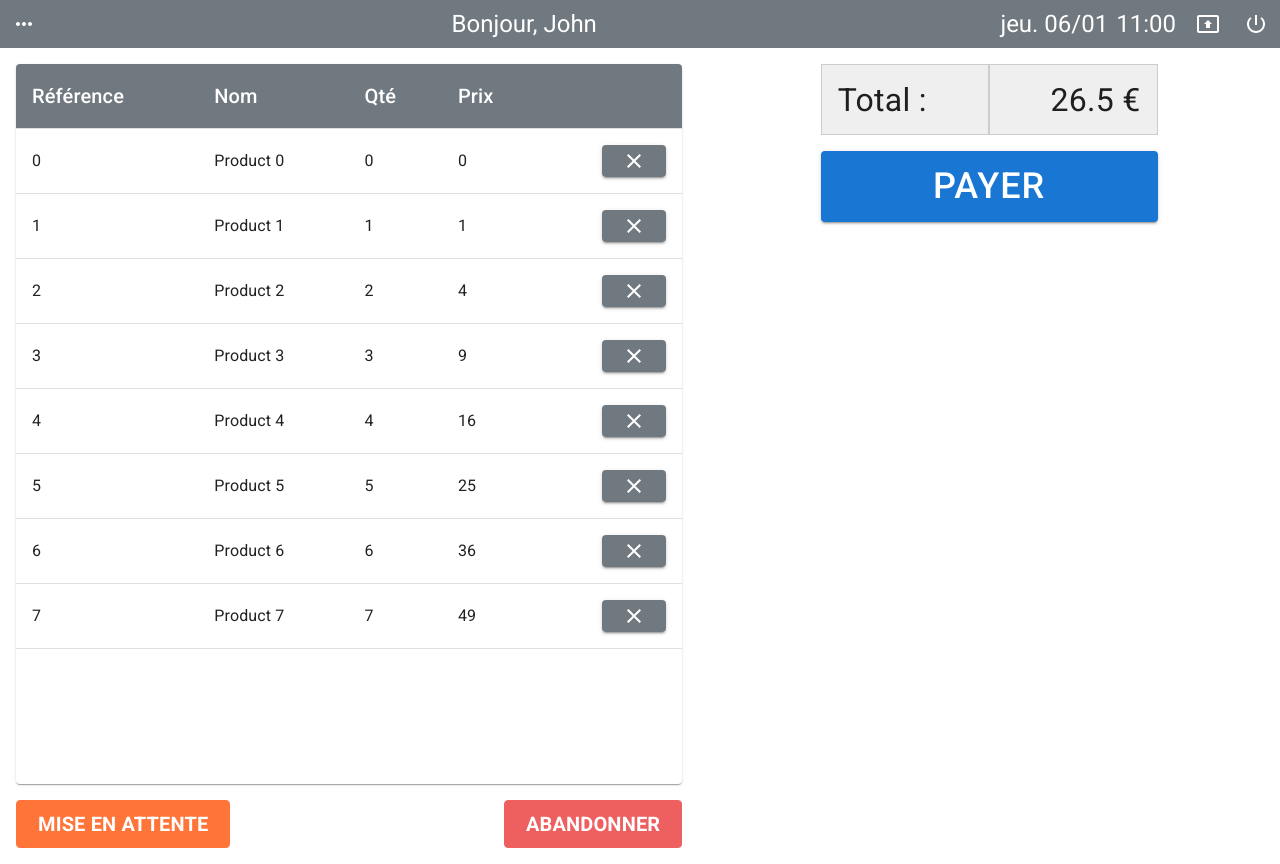
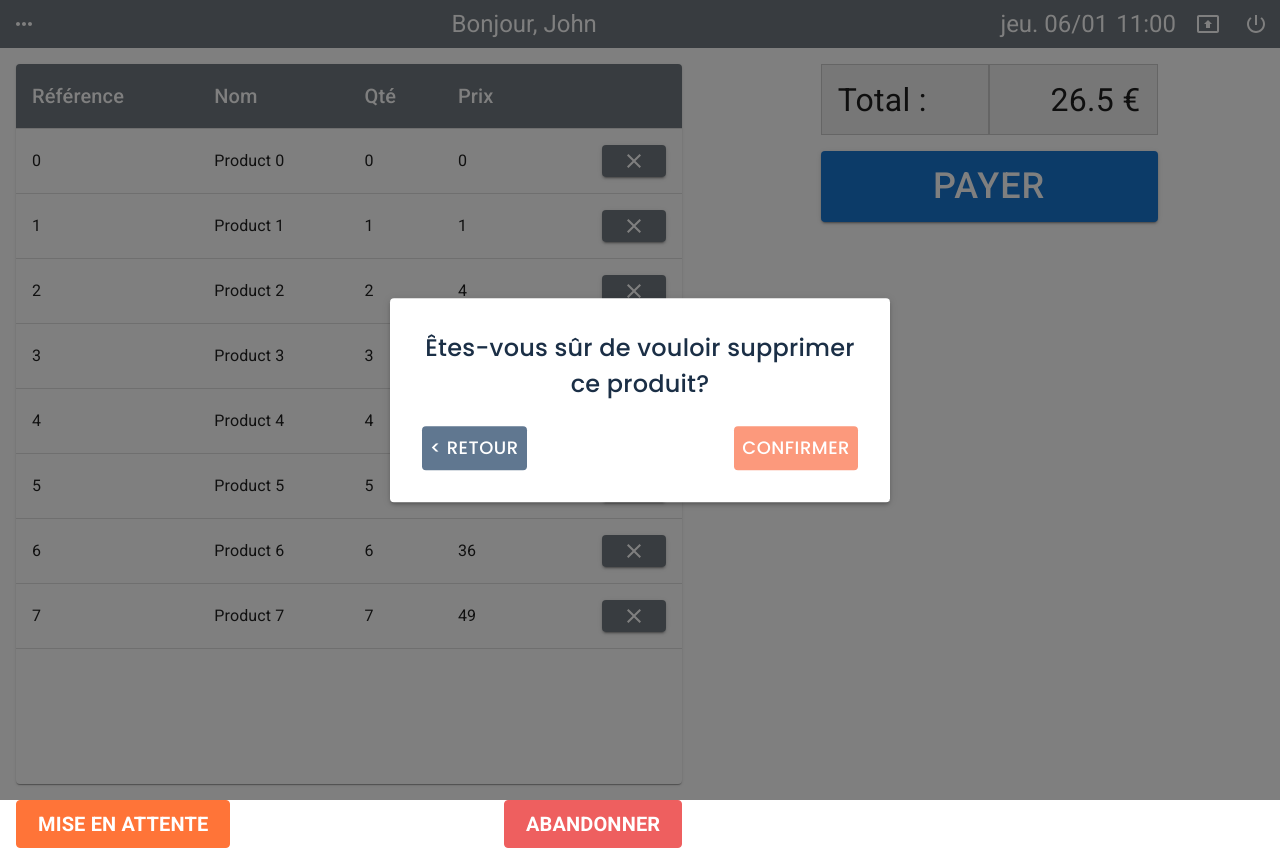
Before and after one commit to MrSquaare/evoltech, a React (Create React App) app: page / in a window 1280 px wide. Both pictures are taken after a click on the button 634 px from the left and 161 px from the top of the page. Built offline with nearby package versions, Linux system fonts and the light colour scheme.

Commit message:
feat:pdm

```diff
--- a/src/components/cashier/ProductDeleteModal.tsx
+++ b/src/components/cashier/ProductDeleteModal.tsx
@@ -1,19 +1,19 @@
 import { Box, Button, Modal, Paper, Typography } from "@mui/material";
 import React, { FunctionComponent } from "react";
 
-import { ProductCard } from "../../models/ProductCard";
+import { CartProduct } from "../../models/CartProduct";
 
 interface OwnProps {
-  modalProperties: { visible: boolean; productCard: ProductCard | undefined };
+  modalProperties: { visible: boolean; cartProduct: CartProduct | undefined };
   handleClose: () => void;
-  onDelete?: (productCard: ProductCard) => void;
+  onDelete?: (cartProduct: CartProduct) => void;
 }
 
 type Props = OwnProps;
 
 const ProductDeleteModal: FunctionComponent<Props> = (props) => {
   const {
-    modalProperties: { visible, productCard },
+    modalProperties: { visible, cartProduct },
     handleClose,
     onDelete,
   } = props;
@@ -79,7 +79,7 @@
                 fontSize: "18px",
               }}
               onClick={() => {
-                if (onDelete && productCard) onDelete(productCard);
+                if (onDelete && cartProduct) onDelete(cartProduct);
                 handleClose();
               }}
             >
--- a/src/components/products/CartProductList.tsx
+++ b/src/components/products/CartProductList.tsx
@@ -27,17 +27,17 @@
 }) => {
   const [modalProperties, setModalProperties] = useState<{
     visible: boolean;
-    productCard: ProductCard | undefined;
+    cartProduct: CartProduct | undefined;
   }>({
     visible: false,
-    productCard: undefined,
+    cartProduct: undefined,
   });
 
-  const handleOpen = (productCard: ProductCard) => {
-    setModalProperties({ visible: true, productCard });
+  const handleOpen = (cartProduct: CartProduct) => {
+    setModalProperties({ visible: true, cartProduct });
   };
   const handleClose = () => {
-    setModalProperties({ visible: false, productCard: undefined });
+    setModalProperties({ visible: false, cartProduct: undefined });
   };
 
   return (
--- a/src/components/products/CartProductListItem.tsx
+++ b/src/components/products/CartProductListItem.tsx
@@ -12,13 +12,13 @@
 
 type Props = {
   productCart: CartProduct;
-  onDelete?: (productCart: CartProduct) => void;
+  handleOpen?: (productCart: CartProduct) => void;
   onQuantityChange: (productCart: CartProduct, quantity: number) => void;
 };
 
 export const CartProductListItem: FC<Props> = ({
   productCart,
-  onDelete,
+  handleOpen,
   onQuantityChange,
 }) => {
   const [isQuantityEdited, setIsQuantityEdited] = useState(false);
@@ -56,7 +56,7 @@
             backgroundColor: "#4B555FC9",
             ":hover": { backgroundColor: "#4B555FC9" },
           }}
-          onClick={() => onDelete && onDelete(productCart)}
+          onClick={() => handleOpen && handleOpen(productCart)}
         >
           <CloseIcon />
         </Button>
```
